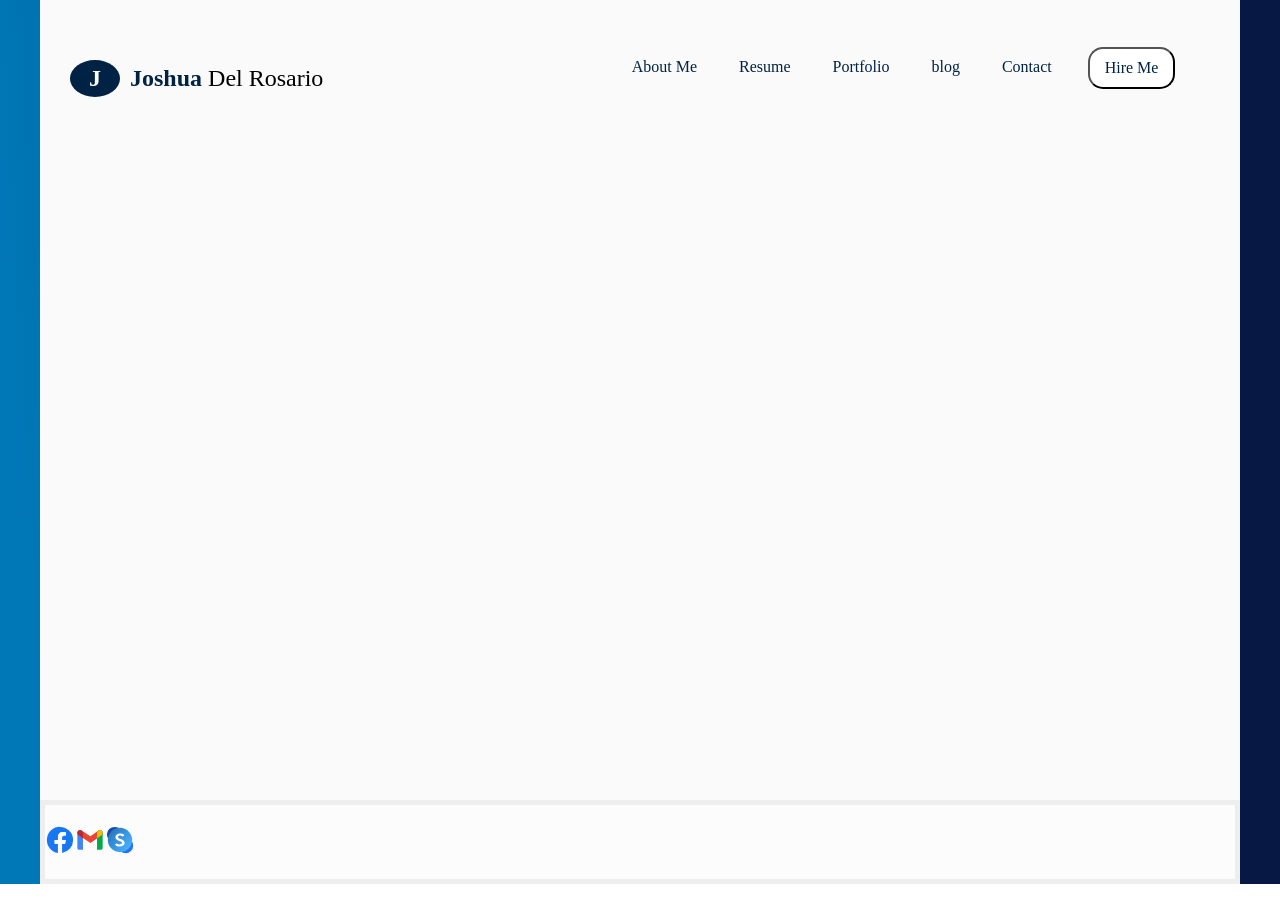
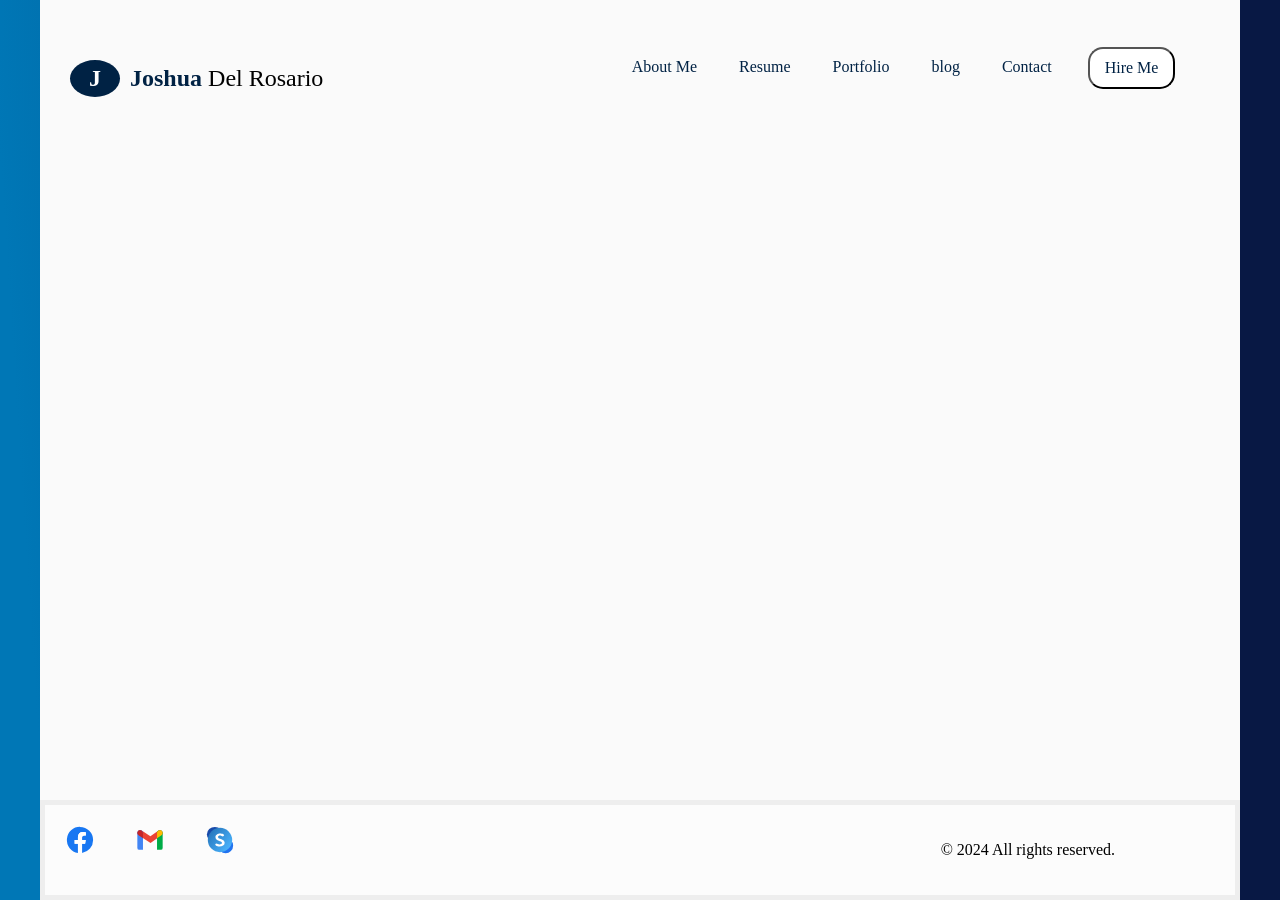
Before and after one commit to JoshuaMage/Personal-Portfolio, a React (Vite) app: page / in a window 1280 px wide. Built offline with nearby package versions, Linux system fonts and the light colour scheme.

Commit message:
Complete Resume

```diff
--- a/src/component-CSS/Footer.css
+++ b/src/component-CSS/Footer.css
@@ -1,6 +1,19 @@
 #svg {
+    display: grid;
+    grid-template-columns: 1fr 1fr;
     margin-top: auto;
     background-color: #fcfcfc;
     border: 5px solid #eeeeee;
     padding: 20px 0px;
 }
+
+#svg p {
+    position: relative;
+    right: 120px;
+    text-align: end;
+
+}
+
+#svg svg {
+    padding: 0px 20px;
+}
--- a/src/components/Footer.jsx
+++ b/src/components/Footer.jsx
@@ -1,8 +1,8 @@
-import "../component-CSS/Footer.css"
+import "../component-CSS/Footer.css";
 export default function Footer() {
   return (
-    <div>
-      <section id="svg">
+    <div id="svg">
+      <section  >
         <a
           href="https://www.facebook.com/profile.php?id=100006962520513"
           rel="Facebook"
@@ -90,6 +90,7 @@ export default function Footer() {
           </svg>
         </a>
       </section>
+      <p>© 2024 All rights reserved.</p>
     </div>
   );
 }
--- a/src/components/Resume.jsx
+++ b/src/components/Resume.jsx
@@ -65,7 +65,7 @@ export default function Resume() {
           </h2>
           <div>
             <section className="education">
-              <p className="Year-Graduate">2024</p>
+              <p className="Year-Graduate">2024 - Current</p>
               <section className="school-Name">
                 <h2 className="school">Web Developer</h2>
                 <h3 className="course-Year">??????</h3>
--- a/src/index.css
+++ b/src/index.css
@@ -21,10 +21,7 @@ body {
 
 #background {
     display: grid;
-    grid-template-columns: 1fr 1fr;
-    grid-template-rows: 1fr auto;
-    overflow: hidden;
-    padding: 15px 30px;
+    grid-template-columns: 600px 600px;
 }
 
 #resume {
@@ -37,6 +34,10 @@ body {
     overflow: hidden;
 }
 
+.school-Name {
+padding: 0px 30px;
+}
+
 #resume h2 {
     position: relative;
     left: 50px;
@@ -46,7 +47,7 @@ body {
 }
 
 .education {
-    padding-left: 30px;
+    padding: 10px 20px;
     overflow: hidden;
 }
 
@@ -62,7 +63,7 @@ body {
 .course-Year {
     padding-left: 10px;
     color: gray;
-    font-size: 18px;
+    font-size: 16px;
 }
 
 .course-Year ul {
@@ -97,7 +98,7 @@ body {
 }
 
 .percentage-Element h4 span {
-    padding-left: 265px;
+    text-align: end;
 }
 
 .percentage-Border {
```
